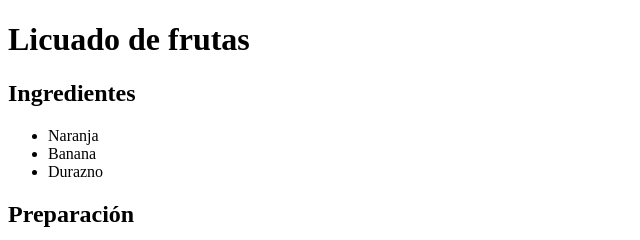
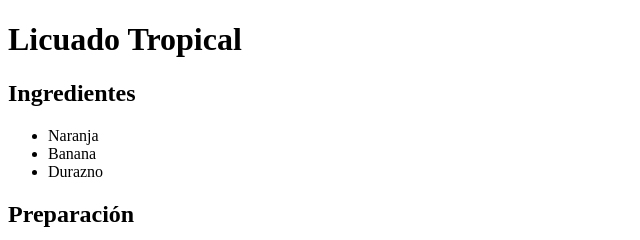
Before and after one commit to Luisandresamarilla/Santafront, a plain HTML site: page index.html in a window 1280 px wide. Shown: the top 240 px of the page, 0-640 px from the left. Drawn offline with Linux system fonts and the light colour scheme.

Commit message:
cambie el titulo

```diff
--- a/index.html
+++ b/index.html
@@ -5,7 +5,7 @@
     <title></title>
   </head>
   <body>
-<h1>Licuado de frutas</h1>
+<h1>Licuado Tropical</h1>
 <h2> Ingredientes</h2>
 
 <ul>
```
